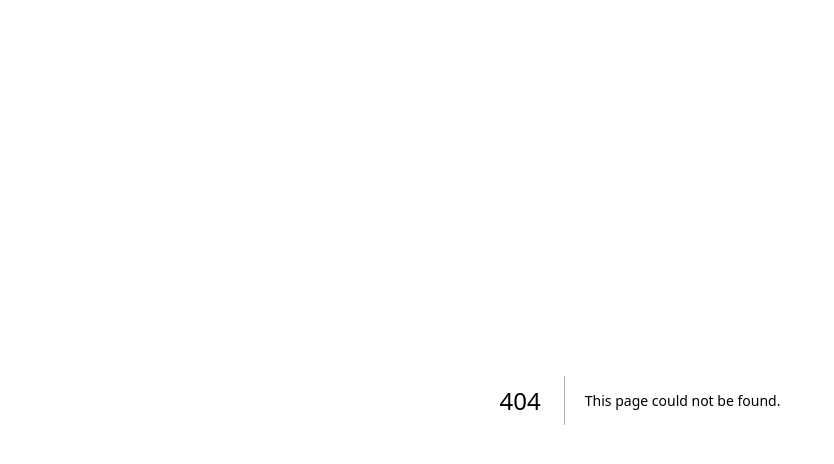
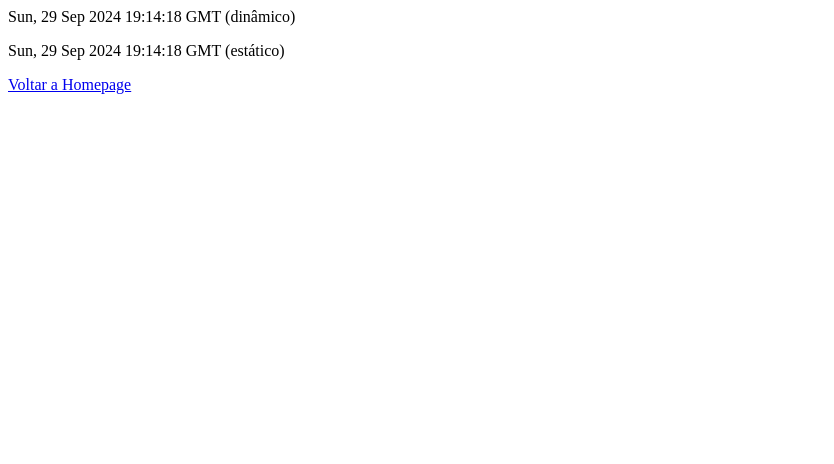
Before and after one commit to Felipe-moreno148/aprendendo-node-js, a Next.js app: page /tempo in a window 1280 px wide. Before the commit this address had no page. Shown: the top 464 px of the page, without its empty margins (0-834 px from the left). Built offline with nearby package versions, Linux system fonts and the light colour scheme.

Commit message:
teste getStaticProps()

```diff
--- a/pages/index.js
+++ b/pages/index.js
@@ -4,6 +4,9 @@ function Home() {
     return  <div>
         <h1>Home</h1>
         <Link href="/sobre">Acesse o sobre</Link>
+        <p>
+            <Link href="/tempo">Veja data/hora</Link>
+        </p>
     </div>
 }
 
--- /dev/null
+++ b/pages/tempo.js
@@ -0,0 +1,25 @@
+import Link from "next/link"
+
+function tempo(props) {
+    const dynamicDate = new Date();
+    const dynamicDateString = dynamicDate.toGMTString();
+    return (
+        <div>
+            {dynamicDateString} (dinâmico)
+            <p>{props.staticDateString} (estático)</p>
+            <p><Link href="/">Voltar a Homepage</Link></p>
+        </div>
+    )
+}
+
+export function getStaticProps() {
+    const staticDate = new Date();
+    const staticDateString = staticDate.toGMTString();
+    return {
+        props: {
+            staticDateString
+        }
+    }
+};
+
+export default tempo;
```
